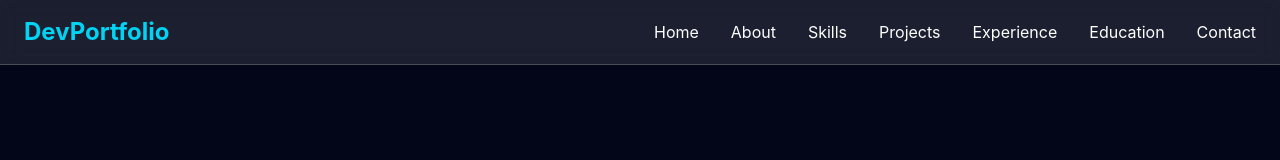
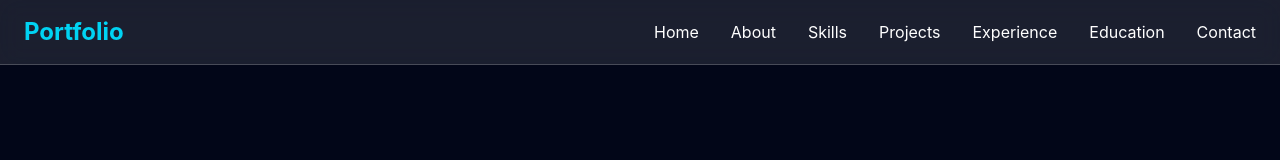
Before and after one commit to JeyakumarRenujan/devportfolio, a React (Vite) app: page / in a window 1280 px wide. Shown: the top 160 px of the page. Built offline with nearby package versions, Linux system fonts and the light colour scheme.

Commit message:
change name to Portfolio

```diff
--- a/src/components/Footer/Footer.jsx
+++ b/src/components/Footer/Footer.jsx
@@ -26,7 +26,7 @@ function Footer() {
       <div className="max-w-7xl mx-auto px-6">
 
         <h2 className="text-3xl font-bold text-cyan-400">
-          DevPortfolio
+          Portfolio
         </h2>
 
         <p className="text-gray-400 mt-3">
--- a/src/components/Navbar/Navbar.jsx
+++ b/src/components/Navbar/Navbar.jsx
@@ -4,7 +4,7 @@ function Navbar() {
       <div className="max-w-7xl mx-auto px-6 py-4 flex justify-between items-center">
 
         <h1 className="text-2xl font-bold text-cyan-400">
-          DevPortfolio
+          Portfolio
         </h1>
 
         <ul className="hidden md:flex gap-8 text-white">
```
